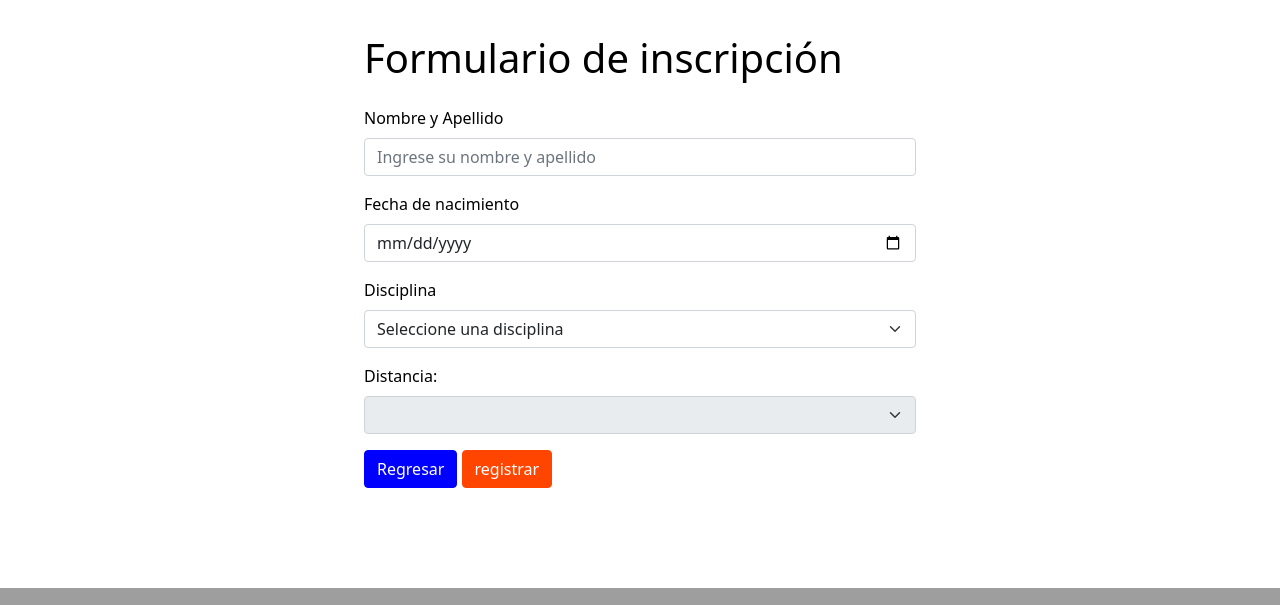
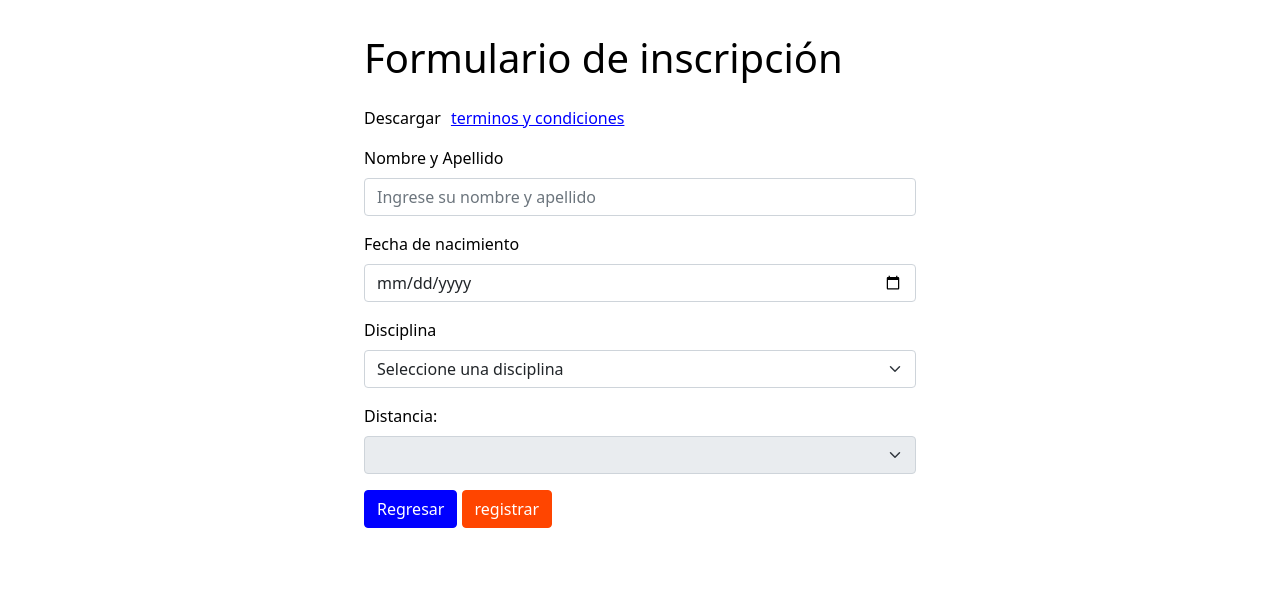
Before and after one commit to palazzid88/YaguaronExtremo, a website: page pages/registration.html in a window 1280 px wide. Shown: the part 169-774 px from the top of the page. Drawn offline with nearby package versions, Linux system fonts and the light colour scheme; some packages are replaced by stand-ins of ours; grey boxes are pictures that could not be loaded; a script that the page names is missing.

Commit message:
se añade formulario de descarga y video

```diff
--- a/pages/registration.html
+++ b/pages/registration.html
@@ -22,7 +22,7 @@
         <nav class="navbar navbar-expand-lg navbar-light bg-light">
             <div class="container-fluid">
               <a href="../index.html">
-                <img class="navbar-brand animate__animated animate__backInLeft" src="../img/logoed.png">
+                <img class="navbar-brand animate__animated animate__backInLeft" src="../pages/img/logoed.png">
               </a>
               <button class="navbar-toggler" type="button" data-bs-toggle="collapse" data-bs-target="#navbarNav" aria-controls="navbarNav" aria-expanded="false" aria-label="Toggle navigation">
                 <span class="navbar-toggler-icon"></span>
@@ -47,6 +47,10 @@
 
         <div class="container mt-5 container-form">
             <h1 class="mb-4">Formulario de inscripción</h1>
+            <div class="div-conditions">
+              <p class="p-conditions">Descargar  </p>
+              <a href="../public/document/formulario de inscripción.pdf" download class="a-conditions">terminos y condiciones</a>
+            </div>
             <form id="registroForm">
                 <div class="mb-3">
                     <label for="nombreInput" class="form-label">Nombre y Apellido</label>
--- a/sass/medias/media.scss
+++ b/sass/medias/media.scss
@@ -1,13 +1,20 @@
 /*## MEDIA QUIERIES ##*/
 
-@media screen and (min-width: 480px) and (max-width: 780px) {
+@media screen and (min-width: 780px) and (max-width: 2440px) {
+    .p-slider1, .p-slider2 {
+        display: none;
+    }
+}
+
+
+@media screen and (min-width: 480px) and (max-width: 779px) {
     .div-list {
         flex-direction: column;
     }
     .div-border {
         display: none;
     }
-    .p-slider {
+    .p-slider1, .p-slider2 {
         display: flex;
         align-items: center;
         justify-content: center;
--- a/sass/views/register.scss
+++ b/sass/views/register.scss
@@ -19,3 +19,17 @@
 form{
     margin-bottom: 50px;
 }
+
+.div-conditions {
+    display: flex;
+    flex-direction: row;
+}
+
+.p-conditions {
+    margin-right: 10px;
+}
+
+.a-conditions {
+    color: blue;
+    text-decoration: underline;
+}
```
Also changed, not shown: pages/ecoParque.html (+4 -1 lines), css/main.css, 1 other file.
